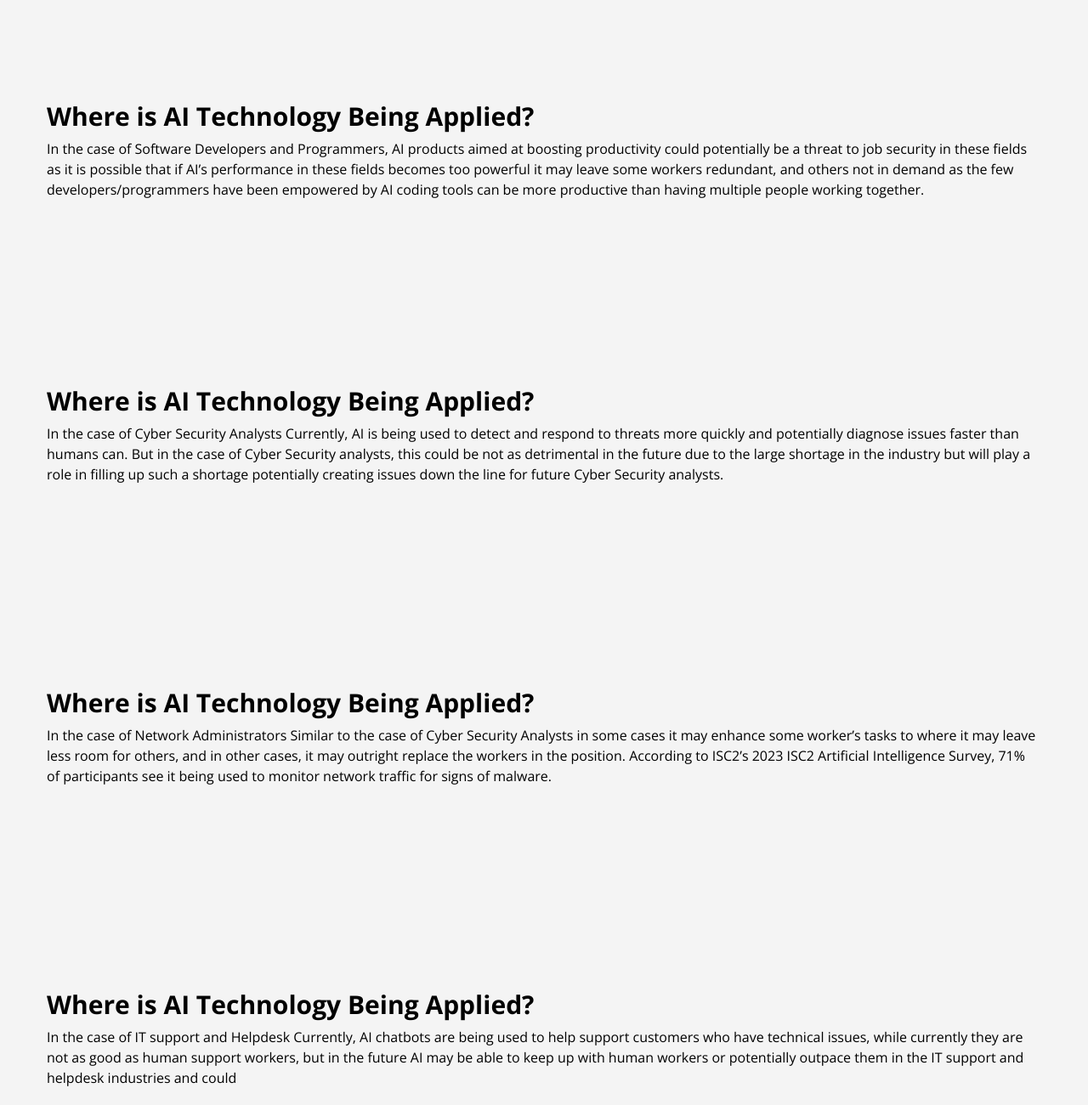
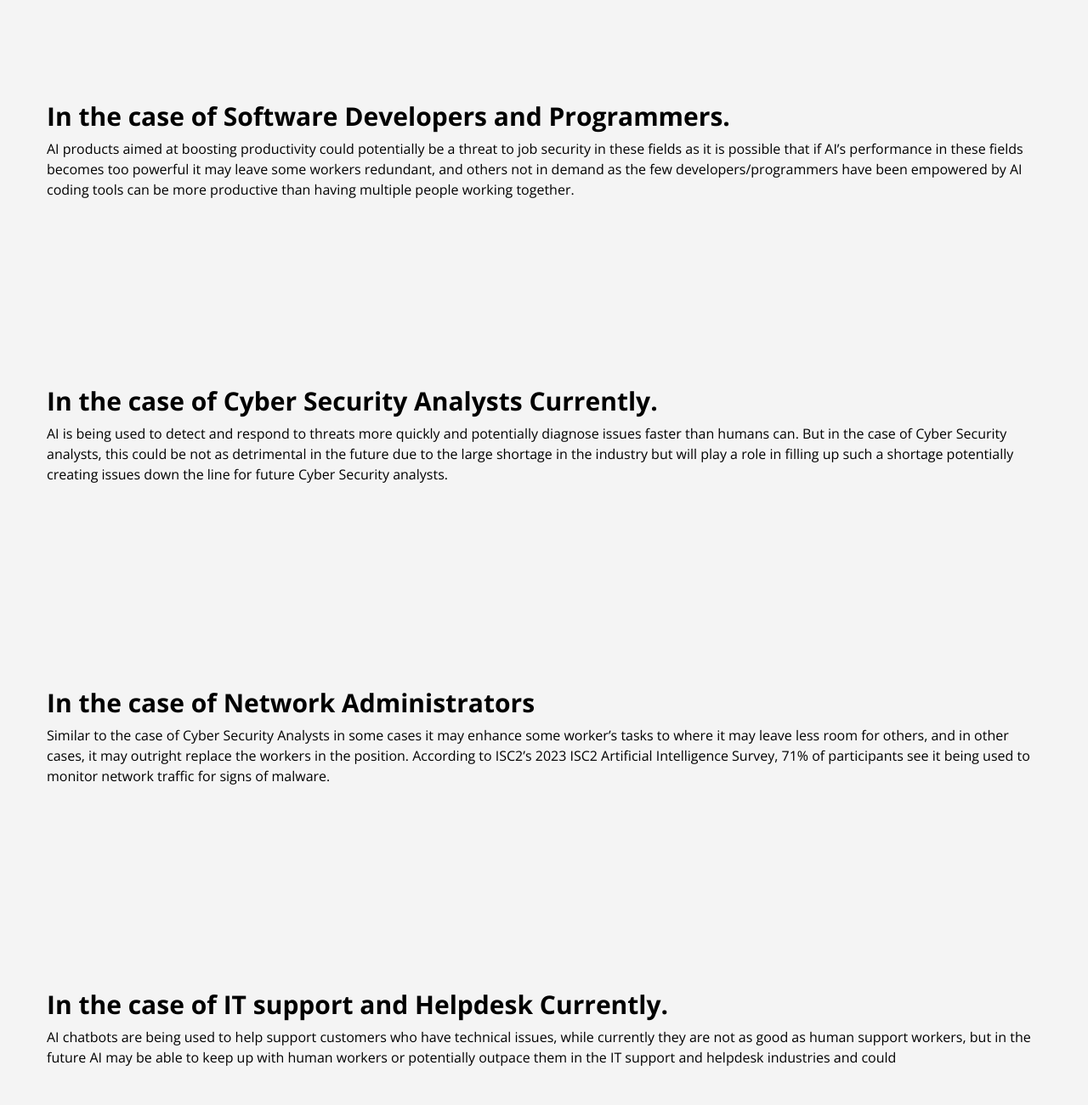
Before and after one commit to joelkuruppu/CTS, a plain HTML site: page CTS copy/risk.html in a window 1280 px wide. Shown: the part 880-2180 px from the top of the page at 85% size. Drawn offline with nearby package versions, Linux system fonts and the light colour scheme.

Commit message:
Update risk.html

```diff
--- a/CTS copy/risk.html
+++ b/CTS copy/risk.html
@@ -84,26 +84,26 @@
           <div class="row align-items-xl-center gy-5">
           <div class="col-xl-6 content">
           <br>
-          <h2>Where is AI Technology Being Applied?</h2>
-          <p>In the case of Software Developers and Programmers, AI products aimed at boosting productivity could potentially be a threat to job security in these fields as it is possible that if AI’s performance in these fields becomes too powerful it may leave some workers redundant, and others not in demand as the few developers/programmers have been empowered by AI coding tools can be more productive than having multiple people working together.
+          <h2>In the case of Software Developers and Programmers.</h2>
+          <p>AI products aimed at boosting productivity could potentially be a threat to job security in these fields as it is possible that if AI’s performance in these fields becomes too powerful it may leave some workers redundant, and others not in demand as the few developers/programmers have been empowered by AI coding tools can be more productive than having multiple people working together.
 
           </div>
           <div class="col-xl-6 content">
-            <h2>Where is AI Technology Being Applied?</h2>
-          <p>In the case of Cyber Security Analysts Currently, AI is being used to detect and respond to threats more quickly and potentially diagnose issues faster than humans can. But in the case of Cyber Security analysts, this could be not as detrimental in the future due to the large shortage in the industry but will play a role in filling up such a shortage potentially creating issues down the line for future Cyber Security analysts. </p>
+            <h2>In the case of Cyber Security Analysts Currently.</h2>
+          <p>AI is being used to detect and respond to threats more quickly and potentially diagnose issues faster than humans can. But in the case of Cyber Security analysts, this could be not as detrimental in the future due to the large shortage in the industry but will play a role in filling up such a shortage potentially creating issues down the line for future Cyber Security analysts. </p>
 
           </div>
 
           <div class="col-xl-6 content">
             <br>
-            <h2>Where is AI Technology Being Applied?</h2>
-            <p>In the case of Network Administrators Similar to the case of Cyber Security Analysts in some cases it may enhance some worker’s tasks to where it may leave less room for others, and in other cases, it may outright replace the workers in the position. According to ISC2’s 2023 ISC2 Artificial Intelligence Survey, 71% of participants see it being used to monitor network traffic for signs of malware.
+            <h2>In the case of Network Administrators</h2>
+            <p>Similar to the case of Cyber Security Analysts in some cases it may enhance some worker’s tasks to where it may leave less room for others, and in other cases, it may outright replace the workers in the position. According to ISC2’s 2023 ISC2 Artificial Intelligence Survey, 71% of participants see it being used to monitor network traffic for signs of malware.
             </div>
 
             <div class="col-xl-6 content">
                 <br>
-                <h2>Where is AI Technology Being Applied?</h2>
-                <p>In the case of IT support and Helpdesk Currently, AI chatbots are being used to help support customers who have technical issues, while currently they are not as good as human support workers, but in the future AI may be able to keep up with human workers or potentially outpace them in the IT support and helpdesk industries and could
+                <h2>In the case of IT support and Helpdesk Currently.</h2>
+                <p>AI chatbots are being used to help support customers who have technical issues, while currently they are not as good as human support workers, but in the future AI may be able to keep up with human workers or potentially outpace them in the IT support and helpdesk industries and could
                 </div>
           </div>
           <img src="images/graph.png" height="500">
```
